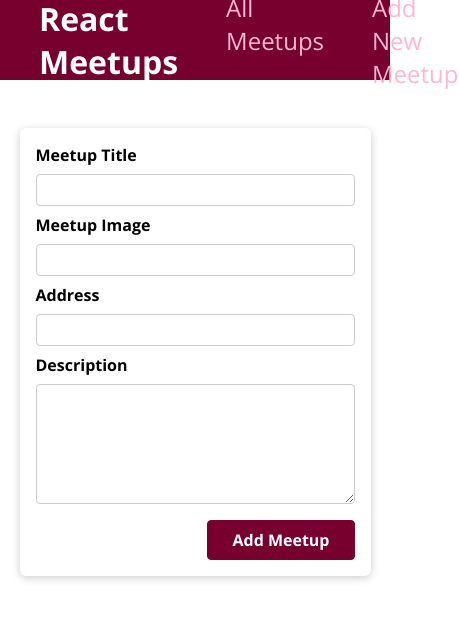
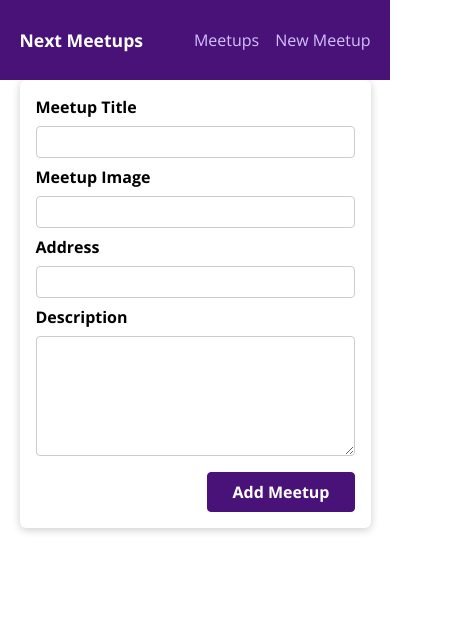
Before and after one commit to Mhamad-Raad/NextJS-News, a Next.js app: page /new-meetup in a window 390 px wide. Shown: the top 620 px of the page, 459 px wide, since content can reach past the window. Built offline with nearby package versions, Linux system fonts and the light colour scheme.

Commit message:
add responsiveness to the application

```diff
--- a/components/layout/MainNavigation.js
+++ b/components/layout/MainNavigation.js
@@ -4,14 +4,14 @@
 function MainNavigation() {
   return (
     <header className={classes.header}>
-      <div className={classes.logo}>React Meetups</div>
+      <div className={classes.logo}>Next Meetups</div>
       <nav>
         <ul>
           <li>
-            <Link href="/">All Meetups</Link>
+            <Link href="/">Meetups</Link>
           </li>
           <li>
-            <Link href="/new-meetup">Add New Meetup</Link>
+            <Link href="/new-meetup">New Meetup</Link>
           </li>
         </ul>
       </nav>
--- a/components/layout/MainNavigation.module.css
+++ b/components/layout/MainNavigation.module.css
@@ -1,11 +1,13 @@
 .header {
+  position: fixed;
+  top: 0;
   width: 100%;
   height: 5rem;
   display: flex;
   align-items: center;
   justify-content: space-between;
-  background-color: #77002e;
-  padding: 0 10%;
+  background-color: #491279;
+  padding: 0 5%;
 }
 
 .logo {
@@ -29,7 +31,7 @@
 .header a {
   text-decoration: none;
   font-size: 1.5rem;
-  color: #fcb8d2;
+  color: #d3c2fd;
 }
 
 .header a:hover,
@@ -37,3 +39,31 @@
 .header a.active {
   color: white;
 }
+
+@media only screen and (max-width: 640px) {
+  .header {
+    padding: 0 5%;
+  }
+  .logo {
+    font-size: 1.1rem;
+  }
+
+  .header a {
+    font-size: 1rem;
+  }
+
+  .header li {
+    margin-left: 1rem;
+  }
+}
+
+
+@media only screen and (max-width: 360px) {
+  .logo {
+    font-size: 1rem;
+  }
+
+  .header a {
+    font-size: 0.8rem;
+  }
+}
--- a/components/meetups/MeetupItem.module.css
+++ b/components/meetups/MeetupItem.module.css
@@ -33,8 +33,8 @@
 .actions button {
   font: inherit;
   cursor: pointer;
-  color: #77002e;
-  border: 1px solid #77002e;
+  color: #491279;
+  border: 1px solid #491279;
   background-color: transparent;
   padding: 0.5rem 1.5rem;
   border-radius: 4px;
@@ -42,5 +42,5 @@
 
 .actions button:hover,
 .actions button:active {
-  background-color: #ffe2ed;
+  background-color: #e2e2ff;
 }
--- a/components/meetups/NewMeetupForm.module.css
+++ b/components/meetups/NewMeetupForm.module.css
@@ -30,16 +30,16 @@
 .actions button {
   font: inherit;
   cursor: pointer;
-  background-color: #77002e;
+  background-color: #491279;
   color: white;
   padding: 0.5rem 1.5rem;
-  border: 1px solid #77002e;
+  border: 1px solid #491279;
   border-radius: 4px;
   font-weight: bold;
 }
 
 .actions button:hover,
 .actions button:active {
-  background-color: #a50e48;
-  border-color: #a50e48;
+  background-color: #4f0ea5;
+  border-color: #4f0ea5;
 }
--- a/pages/_app.js
+++ b/pages/_app.js
@@ -1,10 +1,12 @@
-import Layout from "../components/layout/Layout";
-import "../styles/globals.css";
+import Layout from '../components/layout/Layout';
+import '../styles/globals.css';
 
 export default function App({ Component, pageProps }) {
   return (
     <Layout>
-      <Component {...pageProps} />
+      <main>
+        <Component {...pageProps} />
+      </main>
     </Layout>
   );
 }
--- a/styles/globals.css
+++ b/styles/globals.css
@@ -17,3 +17,7 @@
 h6 {
   font-family: 'Lato', sans-serif;
 }
+
+main {
+  margin-top: 80px;
+}
```
Also changed, not shown: components/meetups/Details.module.css (+6 -2 lines).
